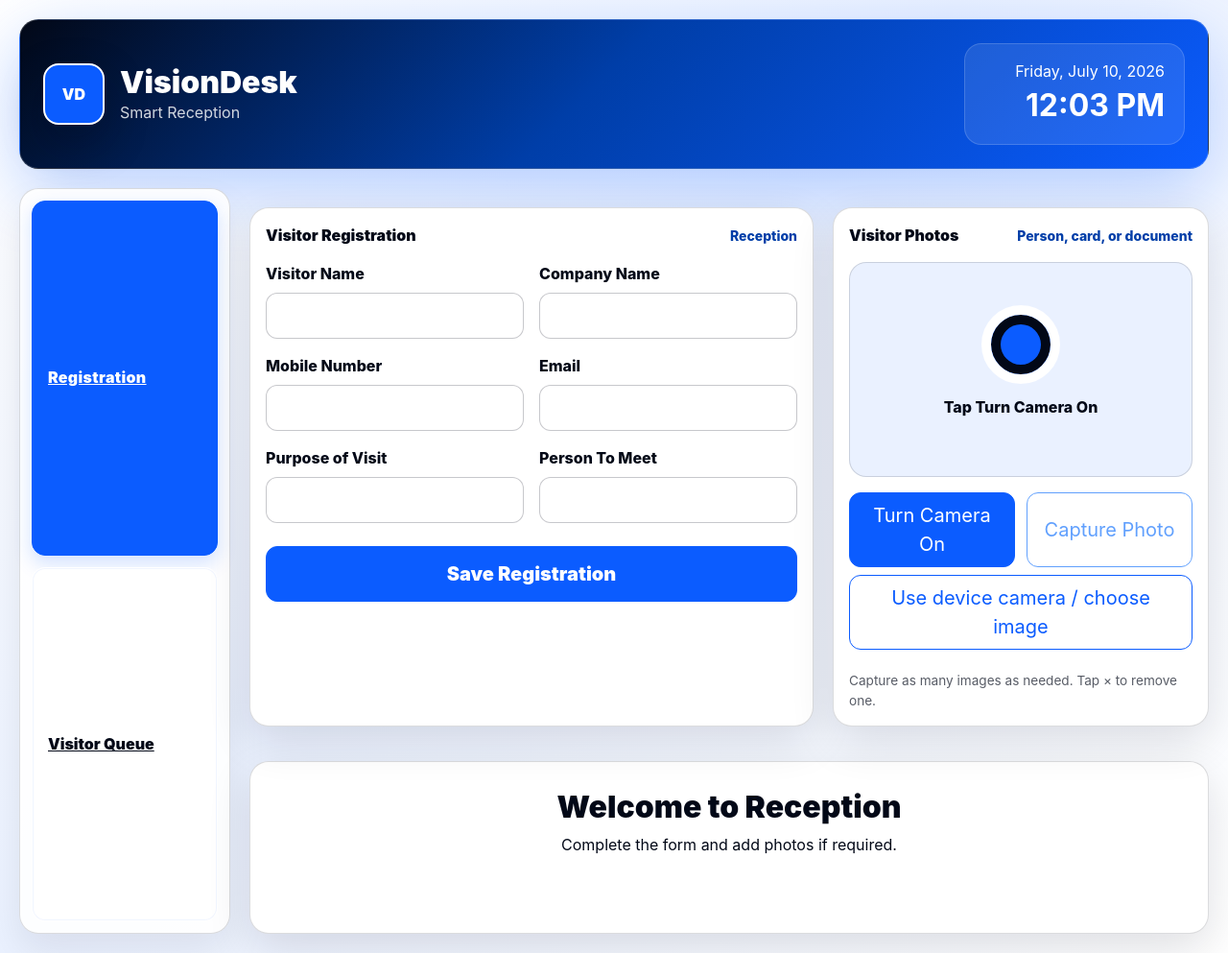
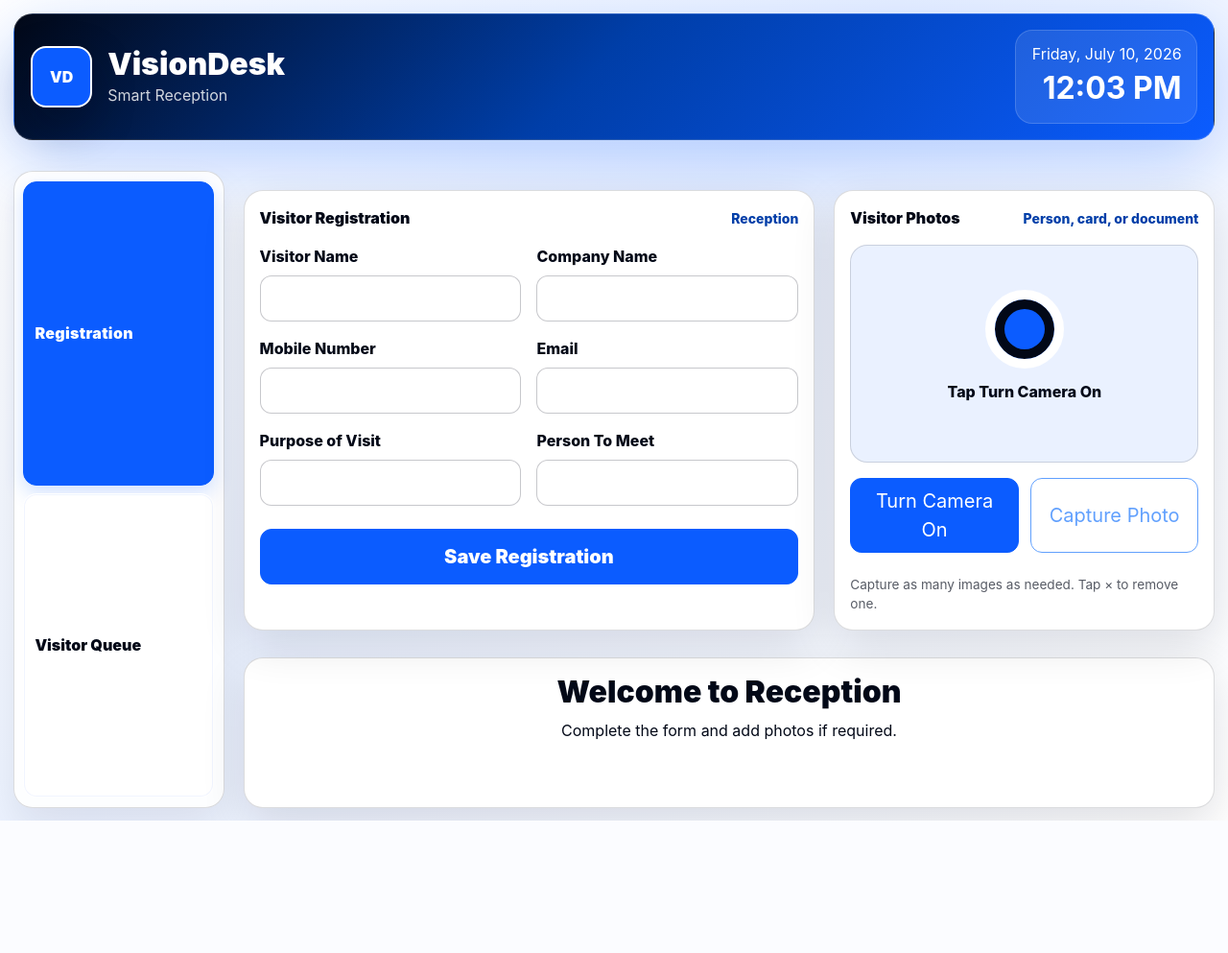
Before and after one commit to FutureGurukulsDev/Vision_desk, a Flask app: page / in a window 1280 px wide. Shown: the whole page at 96% size. After the commit the page ends 855 px from the top, so only its background shows below. Run offline with Flask 3, Linux system fonts and the light colour scheme; parts of the project's set-up code (start-up, migrations or seed data) failed here and were passed over; some libraries are stand-ins or nearby versions.

Commit message:
Final laptop version

```diff
--- a/static/css/reception.css
+++ b/static/css/reception.css
@@ -6,15 +6,17 @@
 .reception-shell {
     width: min(1320px, 100%);
     margin: 0 auto;
-    padding: 1.25rem;
+    padding: 0.85rem;
+    display: grid;
+    gap: 0.8rem;
 }
 
 .reception-hero {
     display: flex;
     justify-content: space-between;
     align-items: center;
-    min-height: 150px;
-    padding: 1.5rem;
+    min-height: 92px;
+    padding: 1rem 1.1rem;
     color: var(--white);
     background: linear-gradient(135deg, var(--black) 0%, var(--blue-deep) 48%, var(--blue) 100%);
     border: 1px solid var(--line-dark);
@@ -23,8 +25,8 @@
 }
 
 .time-panel {
-    min-width: 230px;
-    padding: 1rem 1.25rem;
+    min-width: 190px;
+    padding: 0.75rem 0.95rem;
     border: 1px solid var(--line-dark);
     border-radius: 18px;
     text-align: right;
@@ -48,8 +50,8 @@
 
 .reception-sidebar {
     display: grid;
-    gap: 0.75rem;
-    padding: 0.75rem;
+    gap: 0.6rem;
+    padding: 0.6rem;
     border: 1px solid var(--line-light);
     border-radius: 20px;
     background: rgba(255, 255, 255, 0.9);
@@ -58,12 +60,12 @@
 
 .reception-nav {
     display: grid;
-    gap: 0.75rem;
+    gap: 0.55rem;
 }
 
 .nav-pill {
-    min-height: 54px;
-    padding: 0 1rem;
+    min-height: 40px;
+    padding: 0.55rem 0.7rem;
     border: 1px solid var(--line-dark);
     border-radius: 14px;
     color: var(--black);
@@ -102,17 +104,17 @@
 
 .queue-card {
     border: 1px solid var(--line-light);
-    border-radius: 20px;
+    border-radius: 14px;
     background: var(--white);
-    box-shadow: 0 16px 46px rgba(2, 8, 23, 0.08);
-    padding: 1.25rem;
+    box-shadow: 0 10px 26px rgba(2, 8, 23, 0.08);
+    padding: 0.9rem;
 }
 
 .waiting-panel {
     display: grid;
     place-items: center;
-    margin-top: 1.25rem;
-    padding: 1.75rem;
+    margin-top: 0.8rem;
+    padding: 1rem 1.1rem;
     border: 1px solid var(--line-light);
     border-radius: 20px;
     color: var(--black);
@@ -156,9 +158,9 @@
 
 .photo-thumb {
     position: relative;
-    flex: 0 0 76px;
-    width: 76px;
-    height: 60px;
+    flex: 0 0 70px;
+    width: 70px;
+    height: 56px;
 }
 
 .photo-thumb img {
--- a/static/css/touch7.css
+++ b/static/css/touch7.css
@@ -5,7 +5,8 @@
         width: 100%;
         height: 100%;
         min-height: 0;
-        overflow: hidden;
+        overflow-x: hidden;
+        overflow-y: auto;
         font-size: 12px;
     }
 
@@ -24,11 +25,11 @@
     /* Reception: the complete workflow stays inside one 800 x 480 screen. */
     .reception-shell {
         display: grid;
-        grid-template-rows: 56px minmax(0, 1fr) 54px;
         gap: 6px;
         width: 100%;
-        height: 100vh;
+        min-height: 100vh;
         padding: 6px;
+        overflow-y: auto;
     }
     .reception-hero {
         min-height: 0;
@@ -95,7 +96,7 @@
 
     .reception-layout {
         display: grid;
-        grid-template-columns: 110px minmax(0, 1fr);
+        grid-template-columns: 102px minmax(0, 1fr);
         gap: 6px;
         min-height: 0;
     }
@@ -121,12 +122,12 @@
 
     .reception-content {
         min-height: 0;
-        overflow: hidden;
+        overflow-y: auto;
     }
 
     .page-panel {
         min-height: 0;
-        overflow: hidden;
+        overflow-y: auto;
     }
 
     .queue-header {
--- a/templates/reception.html
+++ b/templates/reception.html
@@ -4,7 +4,7 @@
 <link href="{{ url_for('static', filename='css/reception.css') }}" rel="stylesheet">
 {% endblock %}
 {% block content %}
-<main class="reception-shell">
+<main class="reception-shell" data-active-panel="{{ active_panel }}">
     <section class="reception-hero">
         <div class="brand-lockup">
             <div class="brand-mark">VD</div>
@@ -22,8 +22,8 @@
     <div class="reception-layout">
         <aside class="reception-sidebar">
             <nav class="reception-nav">
-                <a href="{{ url_for('reception.reception_page') }}" class="nav-pill {% if active_panel != 'queue' %}active{% endif %}">Registration</a>
-                <a href="{{ url_for('reception.reception_queue_page') }}" class="nav-pill {% if active_panel == 'queue' %}active{% endif %}">Visitor Queue</a>
+                <button type="button" class="nav-pill nav-button {% if active_panel != 'queue' %}active{% endif %}" data-target="registrationPanel" data-route="{{ url_for('reception.reception_page') }}">Registration</button>
+                <button type="button" class="nav-pill nav-button {% if active_panel == 'queue' %}active{% endif %}" data-target="queuePanel" data-route="{{ url_for('reception.reception_queue_page') }}">Visitor Queue</button>
             </nav>
         </aside>
 
@@ -68,8 +68,6 @@
                                 <button class="btn btn-primary btn-lg" id="cameraToggleButton" type="button">Turn Camera On</button>
                                 <button class="btn btn-outline-primary btn-lg" id="captureButton" type="button" disabled>Capture Photo</button>
                             </div>
-                            <label class="btn btn-outline-primary btn-lg w-100 mt-2" for="devicePhoto">Use device camera / choose image</label>
-                            <input class="visually-hidden" id="devicePhoto" type="file" accept="image/*" capture="environment" multiple>
                             <div class="photo-strip" id="photoStrip"></div>
                             <p class="photo-help">Capture as many images as needed. Tap × to remove one.</p>
                         </div>
```
Also changed, not shown: static/js/reception.js (+28 -8 lines).
